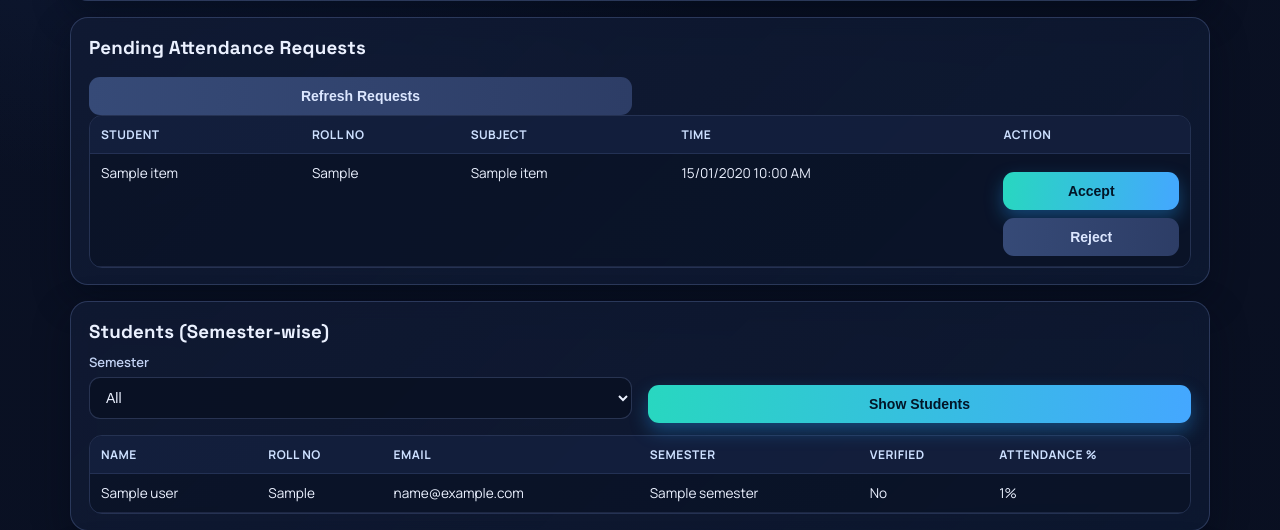
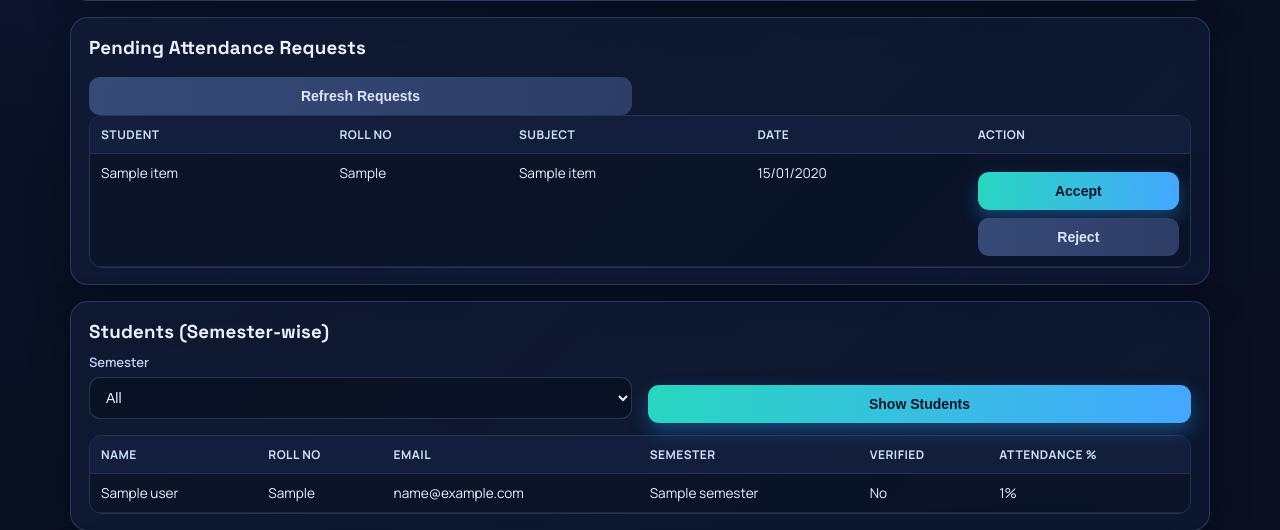
Before and after one commit to shivansh1918/LAMS-PROJECT, a Flask app: template templates/teacher_dashboard.html in a window 1280 px wide. Shown: the part 962-1492 px from the top of the page. Run offline with Flask 3, Linux system fonts and the light colour scheme; tables that the repository leaves empty hold one stand-in row (values such as "Sample post"); the template is opened without the code that fills it: values that come from a table or form of the project are taken from there, most other values are stand-ins (such as "Sample title", 1, 10 or a date in 2020).

Commit message:
finalupdated

```diff
--- a/app.py
+++ b/app.py
@@ -1034,7 +1034,7 @@ def api_teacher_attendance_requests():
             "id": req.id,
             "student_name": user_row.name,
             "roll_no": student.roll_no,
-            "requested_at": req.requested_at.strftime("%d/%m/%Y %I:%M %p")
+            "requested_at": fmt_date(req.requested_at)
             if req.requested_at
             else "",
             "latitude": req.latitude,
--- a/templates/teacher_dashboard.html
+++ b/templates/teacher_dashboard.html
@@ -105,7 +105,7 @@
                     <th>Student</th>
                     <th>Roll No</th>
                     <th>Subject</th>
-                    <th>Time</th>
+                    <th>Date</th>
                     <th>Action</th>
                 </tr>
             </thead>
@@ -115,7 +115,7 @@
                         <td>{{ item.student_name }}</td>
                         <td>{{ item.roll_no }}</td>
                         <td>{{ item.subject }}</td>
-                        <td>{{ item.requested_at.strftime("%d/%m/%Y %I:%M %p") if item.requested_at else "-" }}</td>
+                        <td>{{ item.requested_at|fmt_date if item.requested_at else "-" }}</td>
                         <td>
                             <form method="post" action="{{ url_for('accept_attendance_request', request_id=item.id) }}" data-ajax-action="1" data-ajax-remove-closest="tr">
                                 <button type="submit">Accept</button>
@@ -407,13 +407,13 @@ const renderRows = (requests) => {
         empty.style.display = "none";
         body.innerHTML = requests
             .map((row) => {
-                const timeLabel = escapeHtml(row.requested_at || "-");
+                const dateLabel = escapeHtml(row.requested_at || "-");
 return `
                     <tr>
                         <td>${escapeHtml(row.student_name)}</td>
                         <td>${escapeHtml(row.roll_no)}</td>
                         <td>${escapeHtml(row.subject)}</td>
-                        <td>${timeLabel}</td>
+                        <td>${dateLabel}</td>
 <td>
                             <form method="post" action="/teacher/attendance-request/${row.id}/accept" data-ajax-action="1" data-ajax-remove-closest="tr">
                                 <button type="submit">Accept</button>
```
Also changed, not shown: instance/laas.db.
